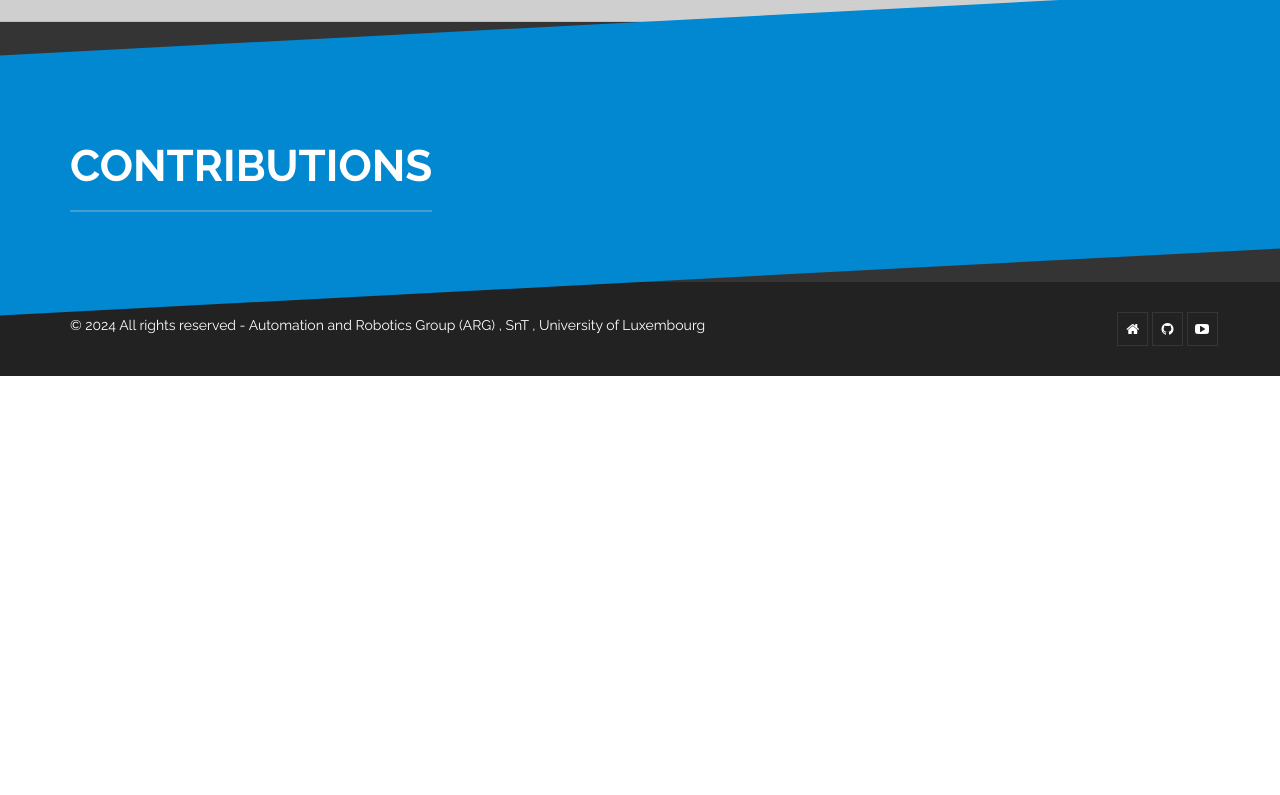
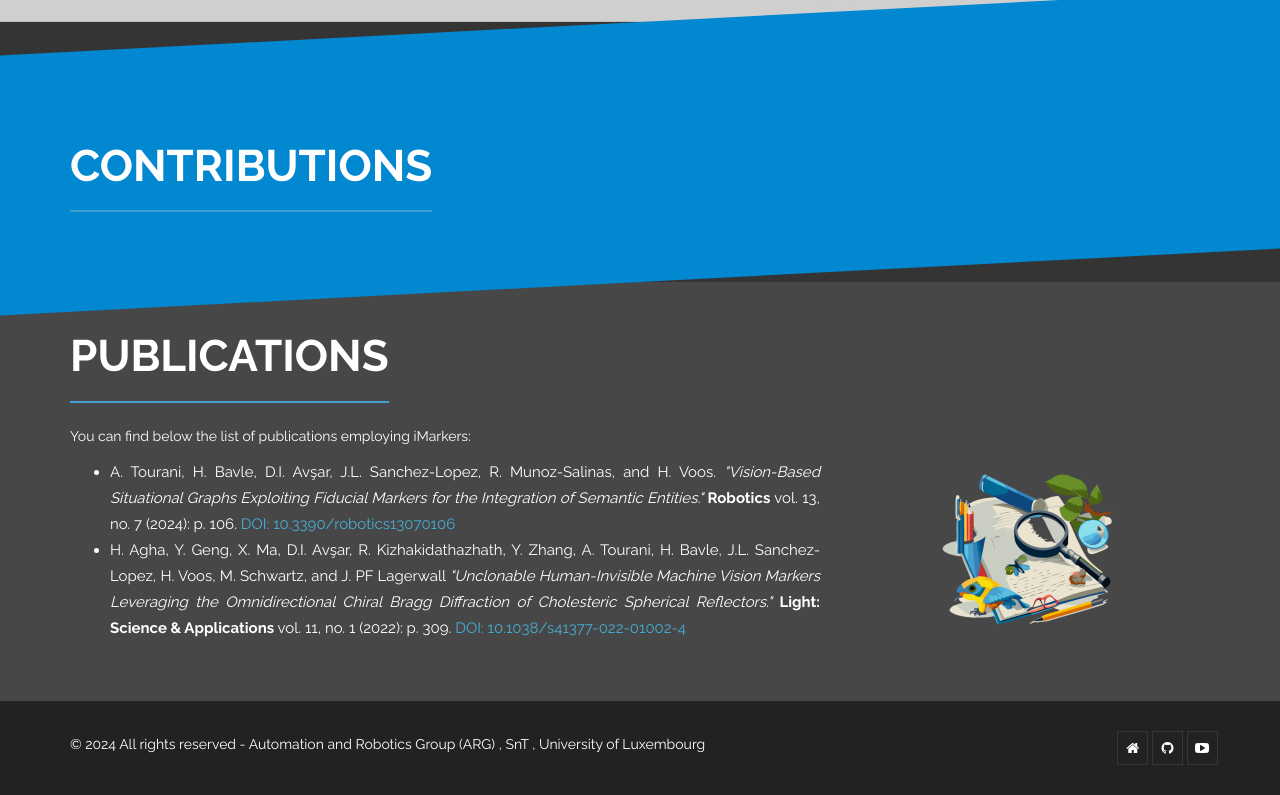
Before and after one commit to snt-arg/iMarkers, a plain HTML site: page docs/index.html in a window 1280 px wide. Shown: the part 728-1523 px from the top of the page. Before the commit the page ends 1104 px from the top, so only its background shows below. Drawn offline with Linux system fonts and the light colour scheme; a script that the page names is missing.

Commit message:
[feat] - add publications

```diff
--- a/docs/index.html
+++ b/docs/index.html
@@ -211,7 +211,7 @@
                 <h2 class="section-title wow fadeInDown">Team</h2>
             </div>
         <div class="row" data-anim-type="fade-in-up">
-            <div class="col-xs-12 col-sm-2 col-md-2 col-lg-2">
+            <div class="col-xs-12 col-sm-6 col-md-3 col-lg-2">
                 <div class="team-wrapper">
                     <div class="team-inner" style="background-image: url('images/team/ali_tourani.png')">
                         <a href="https://www.linkedin.com/in/alitourani/" target="_blank">
@@ -226,7 +226,7 @@
                     </div>
                 </div>
             </div>
-            <div class="col-xs-12 col-sm-2 col-md-2 col-lg-2">
+            <div class="col-xs-12 col-sm-6 col-md-3 col-lg-2">
                 <div class="team-wrapper">
                     <div class="team-inner" style="background-image: url('images/team/saad_ejaz.png')">
                         <a href="https://www.linkedin.com/in/saad-ejaz-ba35281b0/" target="_blank">
@@ -241,7 +241,7 @@
                     </div>
                 </div>
             </div>
-            <div class="col-xs-12 col-sm-2 col-md-2 col-lg-2">
+            <div class="col-xs-12 col-sm-6 col-md-3 col-lg-2">
                 <div class="team-wrapper">
                     <div class="team-inner" style="background-image: url('images/team/hriday_bavle.png')">
                         <a href="https://www.linkedin.com/in/hriday-bavle-54706033/" target="_blank">
@@ -256,7 +256,7 @@
                     </div>
                 </div>
             </div>
-            <div class="col-xs-12 col-sm-2 col-md-2 col-lg-2">
+            <div class="col-xs-12 col-sm-6 col-md-3 col-lg-2">
                 <div class="team-wrapper">
                     <div class="team-inner" style="background-image: url('images/team/david_morilla.png')">
                         <a href="https://www.linkedin.com/in/david-morilla-cabello-359bb8164/" target="_blank">
@@ -270,7 +270,7 @@
                     </div>
                 </div>
             </div>
-            <div class="col-xs-12 col-sm-2 col-md-2 col-lg-2">
+            <div class="col-xs-12 col-sm-6 col-md-3 col-lg-2">
                 <div class="team-wrapper">
                     <div class="team-inner" style="background-image: url('images/team/joseluis_sanchezlopez.png')">
                         <a href="https://www.linkedin.com/in/joseluis-sanchezlopez/" target="_blank">
@@ -284,7 +284,7 @@
                     </div>
                 </div>
             </div>
-            <div class="col-xs-12 col-sm-2 col-md-2 col-lg-2">
+            <div class="col-xs-12 col-sm-6 col-md-3 col-lg-2">
                 <div class="team-wrapper">
                     <div class="team-inner" style="background-image: url('images/team/holger_voos.png')">
                         <a href="https://www.linkedin.com/in/holger-voos-85864938/" target="_blank">
@@ -303,34 +303,39 @@
         </div>
     </section> -->
 
-    <!-- <section class="publication-area" id="publication">
+    <section class="publication-area" id="publication">
         <div class="container">
             <div class="section-header">
             <h2 class="section-title wow fadeInDown">Publications</h2>
-            <p class="wow fadeInDown">You can cite <a href="https://arxiv.org/abs/2202.13307" target="_blank">our paper</a> using the reference text below:</p>
+            <p class="wow fadeInDown">You can find below the list of publications employing iMarkers:</p>
         </div>
-            <div class="row">
-                <div class="col-md-8">
-                    <div class="single-publication animate_fade_in" style="opacity: 1; right: 0px;">
-                        <div class="row">
-                            <div class="col-xs-12">
-                                <blockquote>
-                                    <span>@article{tourani2024vsgraphs,</span><br>
-                                    <span style="margin-left: 10px;">author =  {A. Tourani, H. Bavle, S. Ejaz, D. Morilla-Cabello, J.L. Sanchez-Lopez, and H. Voos},</span><br>
-                                    <span style="margin-left: 10px;">title = {vs-graphs: Integrating Visual SLAM and Situational Graphs using Multi-level Scene Understanding},</span><br>
-                                    <span style="margin-left: 10px;">year = {2024},</span><br>
-                                    <span style="margin-left: 10px;">url = {TBD},</span><br>
-                                    <span style="margin-left: 10px;">archivePrefix = {arXiv},</span><br>
-                                    <span style="margin-left: 10px;">primaryClass = {cs.IR},</span><br>
-                                    <span>}</span>
-                                </blockquote>
-                            </div>
-                        </div>
-                    </div>
+            <div class="row" style="font-size: 15px; text-align: justify;">
+                <div class="col-xs-11 col-sm-12 col-md-8 col-lg-8">
+                    <ul>
+                        <li>
+                            A. Tourani, H. Bavle, D.I. Avşar, J.L. Sanchez-Lopez, R. Munoz-Salinas, and H. Voos.
+                            <em>"Vision-Based Situational Graphs Exploiting Fiducial Markers for the Integration of Semantic
+                                Entities."</em>
+                            <strong>Robotics</strong> vol. 13, no. 7 (2024): p. 106.
+                            <a href="https://doi.org/10.3390/robotics13070106" target="_blank">DOI: 10.3390/robotics13070106</a>
+                        </li>
+                        <li>
+                            H. Agha, Y. Geng, X. Ma, D.I. Avşar, R. Kizhakidathazhath, Y. Zhang, A. Tourani,
+                            H. Bavle, J.L. Sanchez-Lopez, H. Voos, M. Schwartz, and J. PF Lagerwall
+                            <em>"Unclonable Human-Invisible Machine Vision Markers Leveraging the Omnidirectional Chiral Bragg
+                                Diffraction of Cholesteric Spherical Reflectors."</em>
+                            <strong>Light: Science & Applications</strong> vol. 11, no. 1 (2022): p. 309.
+                            <a href="https://doi.org/10.1038/s41377-022-01002-4" target="_blank">DOI: 10.1038/s41377-022-01002-4</a>
+                        </li>
+                    </ul>
+                </div>
+                <div class="col-xs-12 col-sm-12 col-md-4 col-lg-4" style="text-align: center;">
+                    <img src="./images/paper.png" style="width: 50%;"/>
                 </div>
             </div>
+
         </div>
-    </section> -->
+    </section>
 
     <!-- <section id="contact-us">
         <div class="container">
```
Also changed, not shown: docs/images/paper.png (added).
